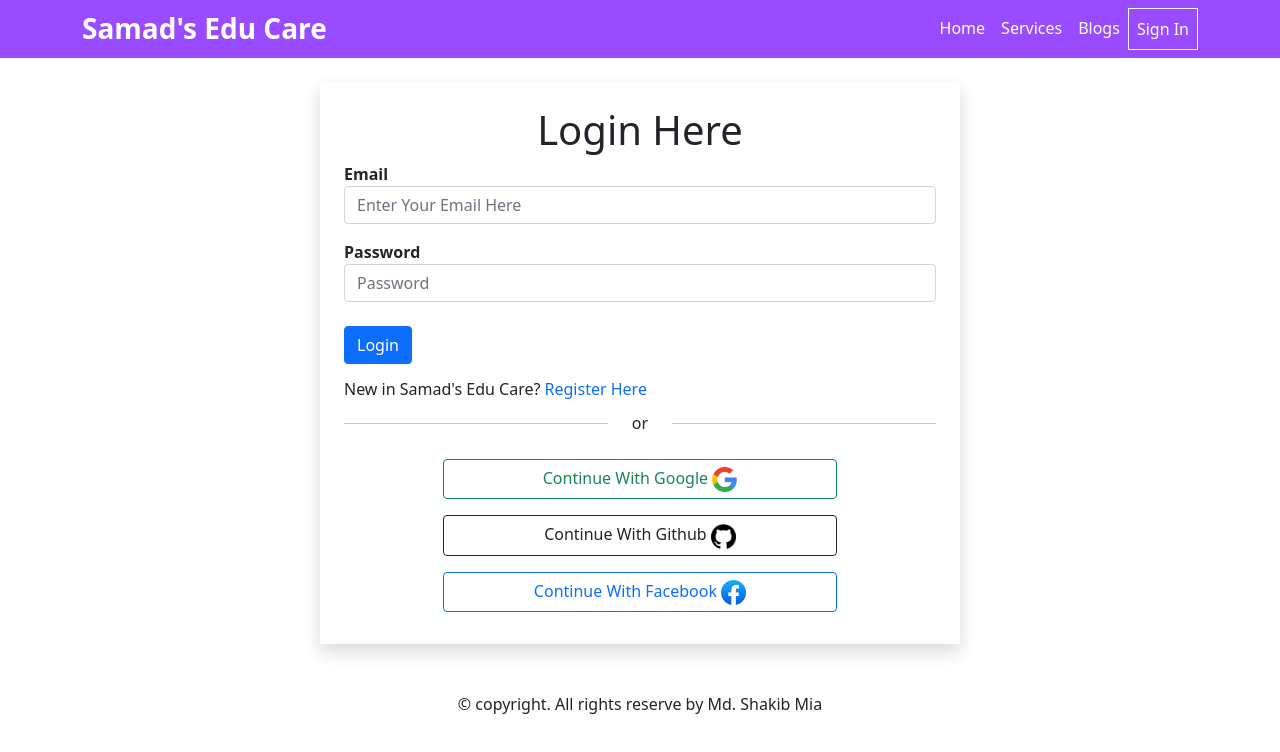
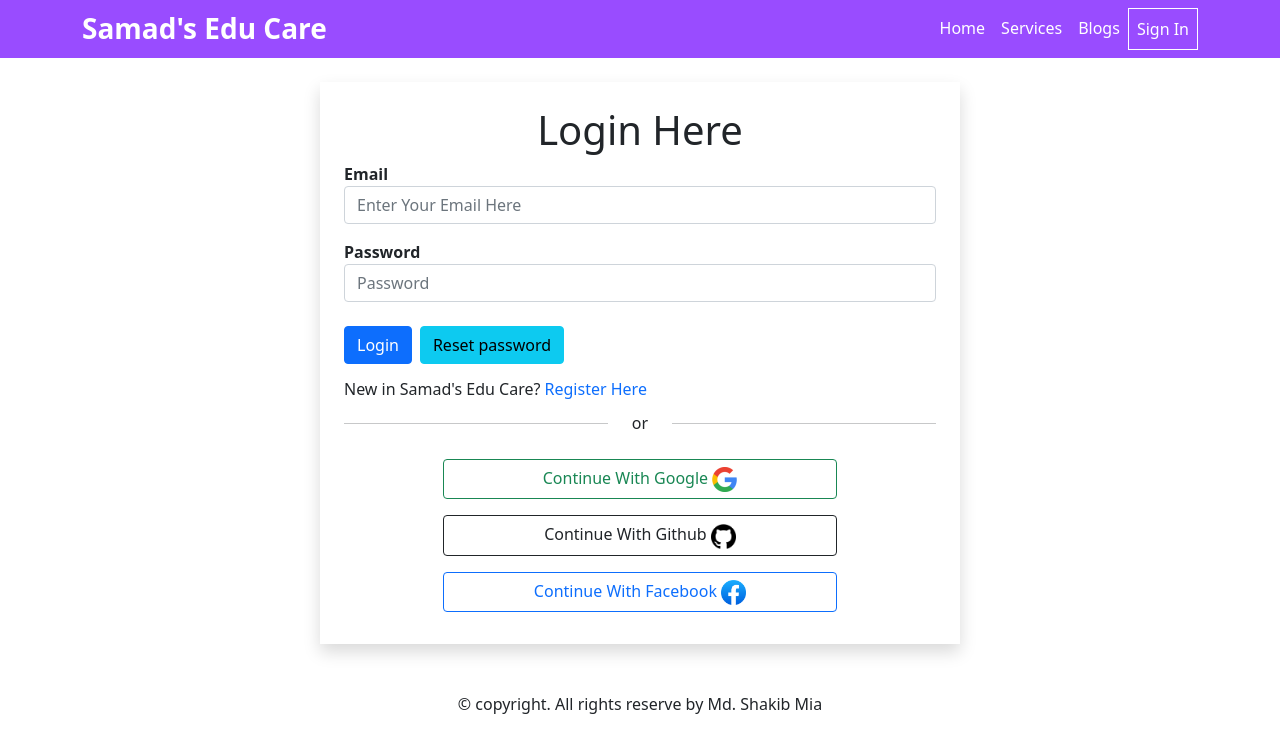
Before and after one commit to shakib-mia/independent-service-provider, a React (Create React App) app: page /login in a window 1280 px wide. Shown: the top 752 px of the page. Built offline with nearby package versions, Linux system fonts and the light colour scheme; the HTML template or start-up script is replaced by a standard one.

Commit message:
password reset link developed

```diff
--- a/src/Pages/Login/Login.js
+++ b/src/Pages/Login/Login.js
@@ -1,6 +1,6 @@
-import { getAuth, GithubAuthProvider, GoogleAuthProvider, signInWithPopup } from 'firebase/auth';
+import { getAuth, GithubAuthProvider, GoogleAuthProvider, sendPasswordResetEmail, signInWithPopup } from 'firebase/auth';
 import React, { useState } from 'react';
-import { useSignInWithEmailAndPassword } from 'react-firebase-hooks/auth';
+import { useSendEmailVerification, useSendPasswordResetEmail, useSignInWithEmailAndPassword } from 'react-firebase-hooks/auth';
 import { Link } from 'react-router-dom';
 import app from '../../firebase.init';
 import googleIcon from '../../images/social/Google__G__Logo.png';
@@ -43,6 +43,7 @@ const Login = () => {
             loading,
             error,
       ] = useSignInWithEmailAndPassword(auth);
+      const [sendPasswordResetEmail] = useSendPasswordResetEmail(auth);
 
       if (error) {
             return (
@@ -54,6 +55,15 @@ const Login = () => {
                         <input type="password" id="password" className='form-control' placeholder='Password' onChange={e => setPassword(e.target.value)} />
                         <p className='mt-4 text-danger'>{error.message}</p>
                         <button type='submit' className='btn btn-primary' onClick={() => signInWithEmailAndPassword(email, password)}>Login</button>
+                        <button className='btn btn-info mt-4 ms-2'
+                              onClick={async () => {
+                                    await sendPasswordResetEmail(email);
+                                    alert('Sent email');
+                              }}
+
+                        >
+                              Reset password
+                        </button>
                         <h6 className='mt-3'>New in Samad's Edu Care? <Link className='text-decoration-none' to='/register'>Register Here</Link></h6>
                   </div>
             );
@@ -70,6 +80,15 @@ const Login = () => {
                               <button type='submit' className='btn btn-primary' onClick={() => signInWithEmailAndPassword(email, password)}>Login</button>
                               <div className="spinner-border ms-3" role="status"></div>
                         </div>
+                        <button className='btn btn-info mt-4 ms-2'
+                              onClick={async () => {
+                                    await sendPasswordResetEmail(email);
+                                    alert('Sent email');
+                              }}
+
+                        >
+                              Reset password
+                        </button>
 
                         <h6 className='mt-3'>New in Samad's Edu Care? <Link className='text-decoration-none' to='/register'>Register Here</Link></h6>
                   </div>
@@ -88,6 +107,15 @@ const Login = () => {
                   <label htmlFor="password" className='fw-bold mt-3'>Password</label>
                   <input type="password" id="password" className='form-control' placeholder='Password' onChange={e => setPassword(e.target.value)} />
                   <button type='submit' className='btn btn-primary mt-4' onClick={() => signInWithEmailAndPassword(email, password)}>Login</button>
+                  <button className='btn btn-info mt-4 ms-2'
+                        onClick={async () => {
+                              await sendPasswordResetEmail(email);
+                              alert('Sent email');
+                        }}
+
+                  >
+                        Reset password
+                  </button>
 
                   <h6 className='mt-3'>New in Samad's Edu Care? <Link className='text-decoration-none' to='/register'>Register Here</Link></h6>
                   <div className='d-flex'>
--- a/src/Pages/Register/Register.js
+++ b/src/Pages/Register/Register.js
@@ -36,6 +36,7 @@ const GoogleSignIn = () => {
       const provider = new GoogleAuthProvider();
       signInWithPopup(auth, provider)
             .then(result => {
+                  result.user.sendEmailVerification();
                   localStorage.setItem("email", result.user.email);
                   localStorage.setItem("name", result.user.displayName);
                   window.location.reload();
```
